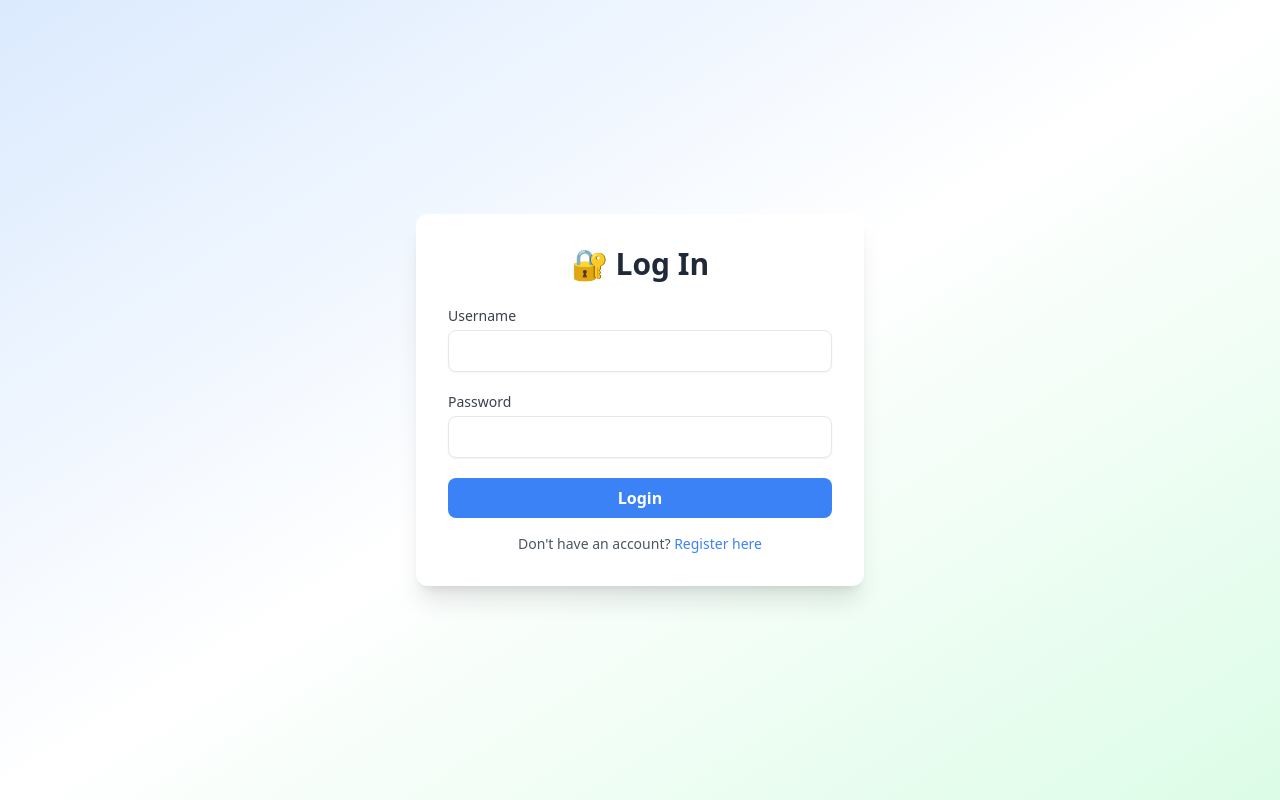
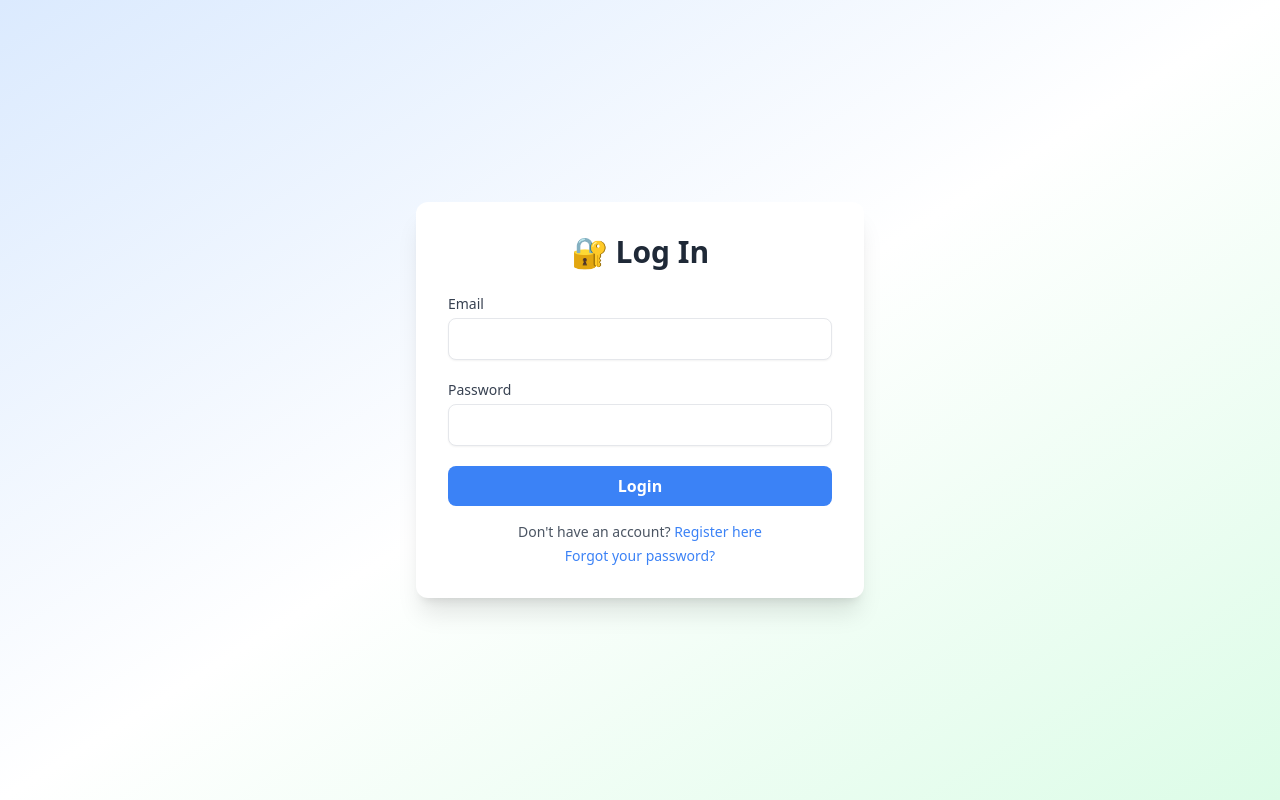
Before and after one commit to flamango04/Foodielicious, a Flask app: page /login in a window 1280 px wide. Run offline with Flask 3, Linux system fonts and the light colour scheme; parts of the project's set-up code (start-up, migrations or seed data) failed here and were passed over; some libraries are stand-ins or nearby versions.

Commit message:
login/register with email

```diff
--- a/real_process/app.py
+++ b/real_process/app.py
@@ -2,7 +2,7 @@ import os
 import time
 import json
 import pandas as pd
-from flask import Flask, render_template, request, jsonify, session, redirect, url_for
+from flask import Flask, render_template, request, jsonify, session, redirect, url_for, flash
 from elasticsearch import Elasticsearch
 from dotenv import load_dotenv
 from testing_ingredient import load_ingredient_mapping, convert_ingredients_to_ids, search_recipes_by_ingredient_ids, load_recipe_names
@@ -43,45 +43,25 @@ def inject_user():
 
 @app.route("/register", methods=["GET", "POST"])
 def register():
-    error = {}
-    if request.method == "POST":
-        username = request.form.get("username", "").strip()
-        password = request.form.get("password", "").strip()
-        users = load_users()
-
-        if username in users:
-            error["username"] = "Username already exists. Want to login?"
-        elif not username or not password:
-            error["username"] = "Username and password are required."
-
-        if not error:
-            users[username] = {
-                "password": password,
-                "search_history": [],
-                "viewed_recipes": []
-            }
-            save_users(users)
-            session["username"] = username
-            return redirect(url_for("index"))
-
-    return render_template("register.html", error=error)
+    return redirect(url_for("register_email_step1"))
 
 
 @app.route("/login", methods=["GET", "POST"])
 def login():
     error = {}
     if request.method == "POST":
-        username = request.form.get("username", "").strip()
+        email = request.form.get("email", "").strip().lower()
         password = request.form.get("password", "").strip()
         users = load_users()
+        matched_user = next((u for u, info in users.items() if info.get("email") == email), None)
 
-        if username not in users:
-            error["username"] = "Invalid username. Want to register?"
-        elif users[username]["password"] != password:
+        if not matched_user:
+            error["email"] = "Email not found. Want to register?"
+        elif users[matched_user]["password"] != password:
             error["password"] = "Incorrect password."
 
         if not error:
-            session["username"] = username
+            session["username"] = matched_user
             return redirect(url_for("index"))
 
     return render_template("login.html", error=error)
@@ -205,6 +185,126 @@ def profile():
                            viewed_recipes=viewed_recipes)
 
 
+from flask_mail import Mail, Message
+from itsdangerous import URLSafeTimedSerializer
+import random
+import re
+
+
+serializer = URLSafeTimedSerializer(app.secret_key)
+
+app.config.update({
+    "MAIL_SERVER": "smtp.gmail.com",
+    "MAIL_PORT": 587,
+    "MAIL_USE_TLS": True,
+    "MAIL_USERNAME": "zihe030716@gmail.com",
+    "MAIL_PASSWORD": "bbvgjaqcvkjpbjfu",
+    "MAIL_DEFAULT_SENDER": "zihe030716@gmail.com"
+})
+
+mail = Mail(app)
+
+
+def is_valid_email(email):
+    return re.match(r"[^@]+@[^@]+\.[^@]+", email)
+
+def send_verification_code(email, code):
+    msg = Message(
+        subject="Your RecipeApp Verification Code",
+        recipients=[email],
+        body=f"Your verification code is: {code}"
+    )
+    mail.send(msg)
+    return True
+
+@app.route("/register_email", methods=["GET", "POST"])
+def register_email_step1():
+    error = None
+    if request.method == "POST":
+        email = request.form.get("email", "").strip().lower()
+        if not is_valid_email(email):
+            error = "Please enter a valid email address."
+        else:
+            code = str(random.randint(100000, 999999))
+            session["verify_code"] = code
+            session["verify_email"] = email
+            send_verification_code(email, code)
+            return redirect(url_for("register_email_step2"))
+    return render_template("register_step1.html", error=error)
+
+@app.route("/register_verify", methods=["GET", "POST"])
+def register_email_step2():
+    error = None
+    if request.method == "POST":
+        input_code = request.form.get("code", "").strip()
+        username = request.form.get("username", "").strip()
+        password = request.form.get("password", "").strip()
+        users = load_users()
+
+        if input_code != session.get("verify_code"):
+            error = "Incorrect verification code."
+        elif username in users:
+            error = "Username already taken."
+        else:
+            users[username] = {
+                "password": password,
+                "email": session["verify_email"],
+                "search_history": [],
+                "viewed_recipes": []
+            }
+            save_users(users)
+            session["username"] = username
+            session.pop("verify_code", None)
+            session.pop("verify_email", None)
+            return redirect(url_for("index"))
+
+    return render_template("register_step2.html", error=error)
+
+@app.route("/reset_request", methods=["GET", "POST"])
+def reset_request():
+    error = None
+    if request.method == "POST":
+        email = request.form.get("email", "").strip().lower()
+        users = load_users()
+        user_exists = any(user.get("email") == email for user in users.values())
+
+        if not is_valid_email(email):
+            error = "Please enter a valid email address."
+        elif not user_exists:
+            error = "No account is linked with this email."
+        else:
+            code = str(random.randint(100000, 999999))
+            session["reset_code"] = code
+            session["reset_email"] = email
+            send_verification_code(email, code)
+            return redirect(url_for("reset_verify"))
+
+    return render_template("reset_request.html", error=error)
+
+@app.route("/reset_verify", methods=["GET", "POST"])
+def reset_verify():
+    error = None
+    if request.method == "POST":
+        code = request.form.get("code", "").strip()
+        new_password = request.form.get("password", "").strip()
+        email = session.get("reset_email")
+        users = load_users()
+
+        target_user = next((u for u in users if users[u]["email"] == email), None)
+
+        if code != session.get("reset_code"):
+            error = "Incorrect verification code."
+        elif not target_user:
+            error = "User not found."
+        else:
+            users[target_user]["password"] = new_password
+            save_users(users)
+            session.pop("reset_code", None)
+            session.pop("reset_email", None)
+            return redirect(url_for("login"))
+
+    return render_template("reset_verify.html", error=error)
+
 
 if __name__ == "__main__":
     app.run(debug=True)
--- a/real_process/templates/login.html
+++ b/real_process/templates/login.html
@@ -11,38 +11,50 @@
     <h2 class="text-3xl font-bold mb-6 text-center text-gray-800">🔐 Log In</h2>
 
     <form method="POST" class="space-y-5">
+      <!-- Username -->
+     <!-- Email -->
 <div>
-        <label class="block text-sm font-medium text-gray-700 mb-1">Username</label>
-        <input name="username" type="text"
-               value="{{ request.form.get('username', '') }}"
+  <label class="block text-sm font-medium text-gray-700 mb-1">Email</label>
+  <input name="email" type="email"
+         value="{{ request.form.get('email', '') }}"
          class="w-full px-4 py-2 border rounded-lg shadow-sm focus:outline-none focus:ring-2 focus:ring-blue-300
-                      {% if error.username %}border-red-500{% endif %}" required />
-        {% if error.username %}
+                {% if error.email %}border-red-500{% endif %}" required />
+  {% if error.email %}
     <p class="text-red-600 text-sm mt-1">
-            {{ error.username }}
-            <a href="/register" class="underline text-blue-600">Register</a>
+      {{ error.email }}
+      <a href="{{ url_for('register_email_step1') }}" class="underline text-blue-600 ml-2">Register</a>
     </p>
   {% endif %}
 </div>
 
+
+      <!-- Password -->
       <div>
         <label class="block text-sm font-medium text-gray-700 mb-1">Password</label>
         <input name="password" type="password"
                class="w-full px-4 py-2 border rounded-lg shadow-sm focus:outline-none focus:ring-2 focus:ring-blue-300
                       {% if error.password %}border-red-500{% endif %}" required />
         {% if error.password %}
-          <p class="text-red-600 text-sm mt-1">{{ error.password }}</p>
+          <p class="text-red-600 text-sm mt-1">
+            {{ error.password }}
+            <a href="{{ url_for('reset_request') }}" class="underline text-blue-600 ml-2">Forgot password?</a>
+          </p>
         {% endif %}
       </div>
 
+      <!-- Submit Button -->
       <button type="submit" class="w-full bg-blue-500 text-white font-semibold py-2 rounded-lg hover:bg-blue-600 transition">
         Login
       </button>
     </form>
 
+    <!-- Footer -->
     <p class="mt-4 text-sm text-center text-gray-600">
       Don't have an account?
-      <a href="/register" class="text-blue-500 hover:underline">Register here</a>
+      <a href="{{ url_for('register_email_step1') }}" class="text-blue-500 hover:underline">Register here</a>
+    </p>
+    <p class="mt-1 text-sm text-center">
+      <a href="{{ url_for('reset_request') }}" class="text-blue-500 hover:underline">Forgot your password?</a>
     </p>
   </div>
 </body>
```
Also changed, not shown: real_process/data/users.json (+5 -10 lines), real_process/templates/register.html (deleted, +0 -45 lines), real_process/templates/register_step1.html (added, +20 -0 lines), real_process/templates/register_step2.html (added, +23 -0 lines), real_process/templates/reset_request.html (added, +20 -0 lines), real_process/templates/reset_verify.html (added, +20 -0 lines), 2 other files. Lines whose indentation alone changed are shown as unchanged.
